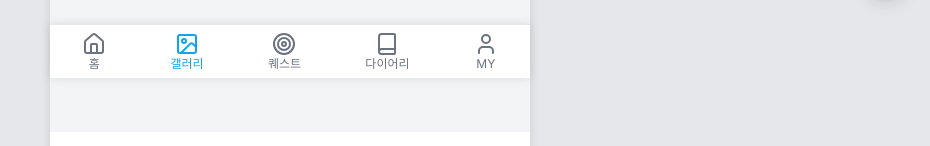
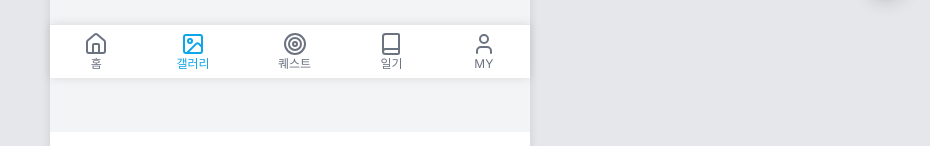
Before and after one commit to Monixc/capstone-trustme, a Next.js app: page /gallery in a window 1280 px wide. Shown: the part 722-868 px from the top of the page, without its empty margins (350-1280 px from the left). Built offline with nearby package versions, Linux system fonts and the light colour scheme.

Commit message:
style: 하단 내브바 메뉴명 변경

```diff
--- a/src/components/BottomNav.tsx
+++ b/src/components/BottomNav.tsx
@@ -8,7 +8,7 @@ const navItems = [
   { icon: Home, label: "홈", href: "/home" },
   { icon: Image, label: "갤러리", href: "/gallery" },
   { icon: Target, label: "퀘스트", href: "/quest" },
-  { icon: Book, label: "다이어리", href: "/diary" },
+  { icon: Book, label: "일기", href: "/diary" },
   { icon: User, label: "MY", href: "/mypage" },
 ];
 
```
